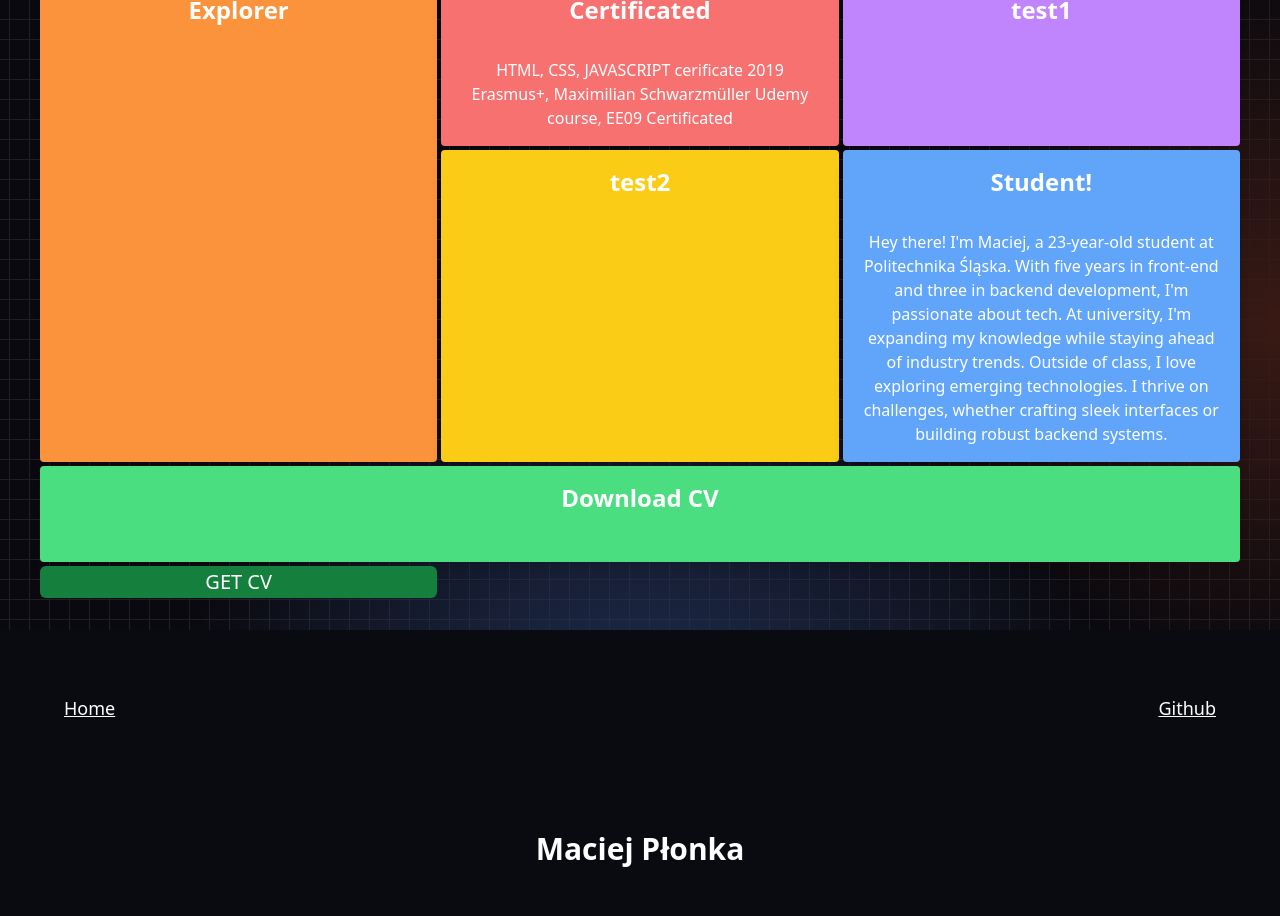
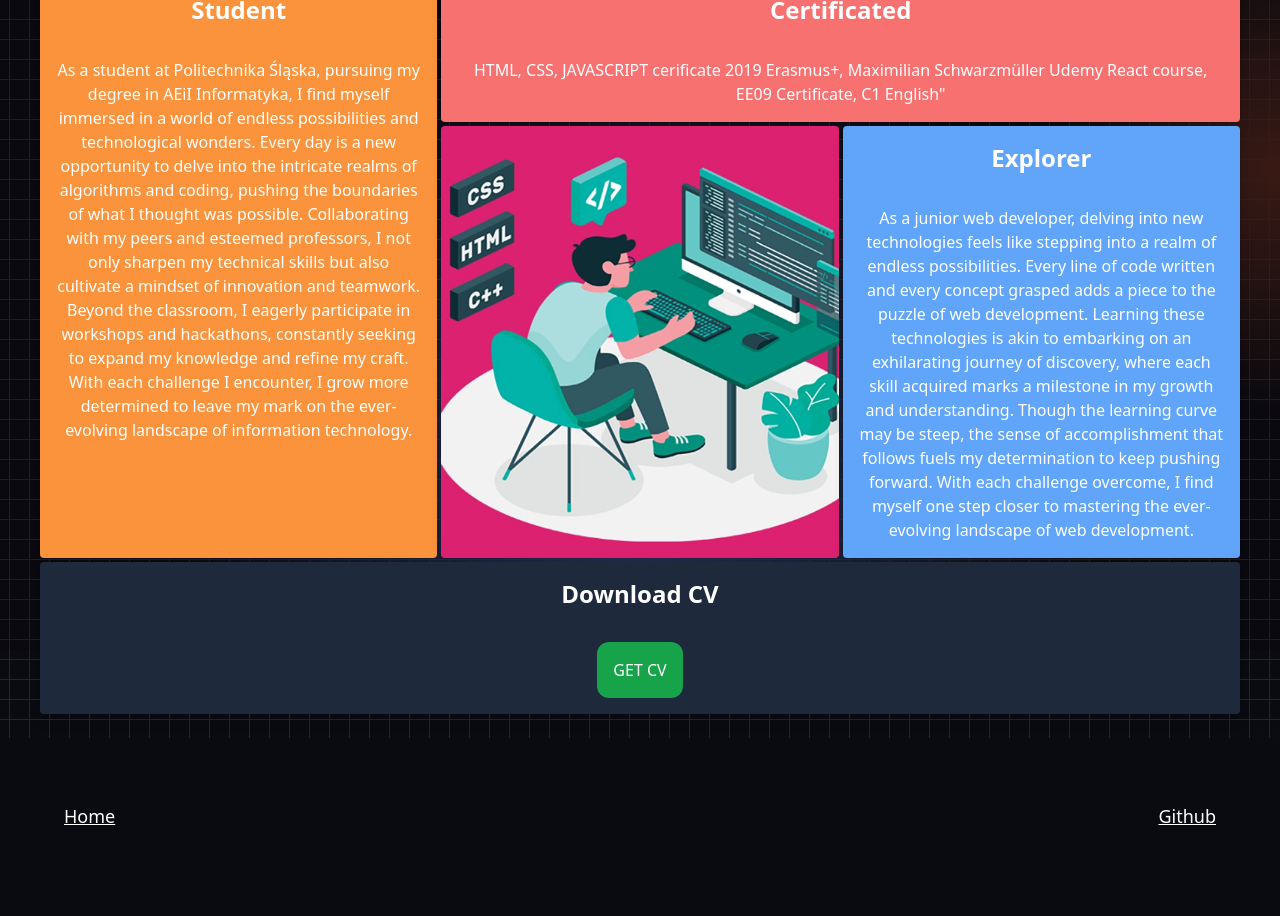
Before and after one commit to plonkamaciej/Astro, an Astro site: page /about in a window 1280 px wide. Shown: the part 150-1066 px from the top of the page. Built offline with nearby package versions, Linux system fonts and the light colour scheme; Astro itself is replaced by a stand-in of ours.

Commit message:
add size screens to layouts fill about me with content add cv

```diff
--- a/src/components/Section.astro
+++ b/src/components/Section.astro
@@ -4,15 +4,15 @@ import type { AnyZodObject } from 'astro/zod';
 interface Props{
     title?: String;
     bg: String;
-    body?: any
+    pclass?: String;
 
 }
 
-const { title, bg, body } = Astro.props;
+const { title, bg, pclass } = Astro.props;
 
 ---
 
 <div class={`shadow-lg ${bg} rounded w-auto h-auto text-white text-center`}>
 <h1 class=" p-4 font-extrabold text-2xl">{title}</h1>
-<p class=" p-4 font-medium text-base text-pretty">{body}</p>
+<p class={` ${pclass} p-4 font-medium text-base text-pretty`}><slot/></p>
 </div>
--- a/src/components/get.astro
+++ b/src/components/get.astro
@@ -7,6 +7,5 @@ interface Props {
 const { href, title} = Astro.props;
 ---
 
-<button class=" rounded-md bg-green-700 text-white hover:bg-green-500">
- <a href={href}>{title}</a>
-</button>
+
+ <a href={href}><button class="p-4 rounded-xl bg-green-600 text-white hover:bg-green-700">{title}</button></a>
--- a/src/layouts/Layout.astro
+++ b/src/layouts/Layout.astro
@@ -24,9 +24,9 @@ const { title, next, placeholder } = Astro.props;
     <title>{title}</title>
 </head>
 
-<body>
+<body class="h-full">
     <slot/>
-</body>
+</body >
 
     <footer class="bg-[#0a0a11] w-full text-white flex flex-col justify-center">
         <div class="w-full flex justify-between">
@@ -58,13 +58,11 @@ const { title, next, placeholder } = Astro.props;
 		background-image:
 		radial-gradient(closest-corner circle at 50% 80%, rgb(42, 63, 112) 0%, rgba(0, 0, 0, 0) 70%, transparent),
 		radial-gradient(closest-corner circle at 100% 40%, rgb(69, 31, 24) 0%, rgba(0, 0, 0, 0) 75%, transparent),
-
 		url("/bg-grid.webp");
 		background-repeat: repeat;
-		height: 120vh;
 		box-shadow: inset 100vw 0 0 0 rgba(11, 6, 6, 0.2);
 		scroll-behavior: smooth;
-
+		height: 100%;
 
 	}
 	code {
@@ -94,23 +92,40 @@ const { title, next, placeholder } = Astro.props;
 
 }
 
-@media screen and (min-width: 800px) {
-
+@media screen and (min-width: 1921px) {
         footer {
-			position: relative;
-			height: 50vh;
+          position: fixed;
+		  bottom: 0;
+		  height: 30vh;
+        }
       }
 
-		body {
+      @media screen and (min-width: 800px) and (max-width: 1920px) {
+        footer {
+          position: fixed;
+		  bottom: 0;
+          height: 40vh;
+        }
+		html {
           height: 100%;
         }
       }
 
+	  @media screen and (min-width: 601px) and (max-width: 799px) {
+        footer {
+          position: relative;
+		  bottom: 0;
+          height: 40vh;
+        }
+		html {
+          height: 100%;
+        }
+      }
 
-@media only screen and (max-width: 600px) { /* Example breakpoint for smartphones */
+      @media only screen and (max-width: 600px) {
+        /* Example breakpoint for smartphones */
         html {
           height: auto; /* Remove fixed height */
-			width: 100%;
           overflow-x: hidden;
         }
         body {
@@ -121,5 +136,4 @@ const { title, next, placeholder } = Astro.props;
           height: 50vh;
         }
       }
-
 </style>
--- a/src/layouts/Layout2.astro
+++ b/src/layouts/Layout2.astro
@@ -1,5 +1,5 @@
 ---
-import  SpeedInsights  from "@vercel/speed-insights/astro"
+import SpeedInsights from "@vercel/speed-insights/astro";
 
 interface Props {
   title: string;
@@ -7,39 +7,34 @@ interface Props {
   placeholder?: string;
 }
 
-
 const { title, next, placeholder } = Astro.props;
 ---
 
 <!doctype html>
 <html lang="en">
-
   <head>
-	<SpeedInsights/>
+    <SpeedInsights />
     <meta charset="UTF-8" />
     <meta name="description" content="Astro description" />
-    <meta name="viewport" content="width=device-width, initial-scale=1" /> <!-- Added initial-scale -->
+    <meta name="viewport" content="width=device-width, initial-scale=1" />
+    <!-- Added initial-scale -->
     <link rel="icon" type="image/svg+xml" href="/favicon.svg" />
     <meta name="generator" content={Astro.generator} />
     <title>{title}</title>
   </head>
 
-<body>
-    <slot/>
-</body>
-
+  <body class="g-full">
+    <slot />
     <footer class="bg-[#0a0a11] w-full text-white flex flex-col justify-center">
       <div class="w-full flex justify-between p-4">
-			<a class='p-12 text-lg underline' href="/">Home</a>
-			<a class='p-12 text-lg underline' href={next}>{placeholder? placeholder : next}</a>
+        <a class="p-12 text-lg underline" href="/">Home</a>
+        <a class="p-12 text-lg underline" href={next}
+          >{placeholder ? placeholder : next}</a
+        >
       </div>
       <h1 class="text-3xl font-extrabold m-auto">Maciej Płonka</h1>
       <p class="text-xl font-extrabold m-auto">{Astro.generator}</p>
     </footer>
-
-
-</html>
-
     <style is:global>
       :root {
         --accent: 236, 58, 34;
@@ -55,16 +50,23 @@ const { title, next, placeholder } = Astro.props;
       html {
         font-family: system-ui, sans-serif;
         background-color: #0a0a11;
-		background-image:
-		radial-gradient(closest-corner circle at 50% 80%, rgb(42, 63, 112) 0%, rgba(0, 0, 0, 0) 70%, transparent),
-		radial-gradient(closest-corner circle at 100% 40%, rgb(69, 31, 24) 0%, rgba(0, 0, 0, 0) 75%, transparent),
-
+        background-image: radial-gradient(
+            closest-corner circle at 50% 80%,
+            rgb(42, 63, 112) 0%,
+            rgba(0, 0, 0, 0) 70%,
+            transparent
+          ),
+          radial-gradient(
+            closest-corner circle at 100% 40%,
+            rgb(69, 31, 24) 0%,
+            rgba(0, 0, 0, 0) 75%,
+            transparent
+          ),
           url("/bg-grid.webp");
         background-repeat: repeat;
         box-shadow: inset 100vw 0 0 0 rgba(11, 6, 6, 0.2);
         scroll-behavior: smooth;
-
-
+		height: 100%;
       }
       code {
         font-family:
@@ -78,7 +80,6 @@ const { title, next, placeholder } = Astro.props;
           monospace;
       }
 
-
       #overlay {
         position: fixed; /* Sit on top of the page content */
         display: block; /* Hidden by default */
@@ -88,26 +89,48 @@ const { title, next, placeholder } = Astro.props;
         left: 0;
         right: 0;
         bottom: 0;
-  background-color: rgba(0,0,0,0.3); /* Black background with opacity */
+        background-color: rgba(
+          0,
+          0,
+          0,
+          0.3
+        ); /* Black background with opacity */
         z-index: 1; /* Specify a stack order in case you're using a different order for other elements */
-
       }
 
-@media screen and (min-width: 800px) {
 
+@media screen and (min-width: 1921px) {
         footer {
-			margin-top: 2rem;
-			position: relative;
-			height: 50vh;
+          position: fixed;
+		  bottom: 0;
+		  height: 20vh;
+        }
       }
 
-		body {
+      @media screen and (min-width: 800px) and (max-width: 1920px) {
+        footer {
+          position: relative;
+		  bottom: 0;
+          height: 40vh;
+        }
+		html {
           height: 100%;
         }
       }
 
+	  @media screen and (min-width: 601px) and (max-width: 799px) {
+        footer {
+          position: relative;
+		  bottom: 0;
+          height: 40vh;
+        }
+		html {
+          height: 100%;
+        }
+      }
 
-@media only screen and (max-width: 600px) { /* Example breakpoint for smartphones */
+      @media only screen and (max-width: 600px) {
+        /* Example breakpoint for smartphones */
         html {
           height: auto; /* Remove fixed height */
           overflow-x: hidden;
@@ -120,5 +143,6 @@ const { title, next, placeholder } = Astro.props;
           height: 50vh;
         }
       }
-
     </style>
+  </body>
+</html>
--- a/src/pages/about.astro
+++ b/src/pages/about.astro
@@ -2,6 +2,7 @@
 import Layout from "../layouts/Layout2.astro"
 import Card from '../components/Section.astro';
 import GetCV from '../components/get.astro';
+import Image from '../components/Img.astro';
 
 ---
 
@@ -12,20 +13,16 @@ import GetCV from '../components/get.astro';
             About <span class="text-gradient">me</span>
         </h1>
         <div class="grid grid-cols-fluid gap-1 justify-center mb-6">
-          <Card title={"Explorer"} bg={"bg-orange-400 row-span-2"} />
-          <Card title={"Certificated"} bg={"bg-red-400"}
-          body={"HTML, CSS, JAVASCRIPT cerificate 2019 Erasmus+, Maximilian Schwarzmüller Udemy course, EE09 Certificated"}
-          />
-          <Card title={"test1"} bg={"bg-purple-400"} />
-          <Card title={"test2"} bg={"bg-yellow-400"} />
-          <Card title={"Student!"}
-          body={
-          "Hey there! I'm Maciej, a 23-year-old student at Politechnika Śląska. With five years in front-end and three in backend development, I'm passionate about tech. At university, I'm expanding my knowledge while staying ahead of industry trends. Outside of class, I love exploring emerging technologies. I thrive on challenges, whether crafting sleek interfaces or building robust backend systems."
-          }
-          bg={"bg-blue-400"} />
-          <Card title={"Download CV"} bg={"bg-green-400 sm:col-span-2 md:col-span-3"}
-          body={""} />
-          <GetCV title="GET CV" href="/CV.pdf">
+          <Card title={"Student"} bg={"bg-orange-400 row-span-2"} >
+            As a student at Politechnika Śląska, pursuing my degree in AEiI Informatyka, I find myself immersed in a world of endless possibilities and technological wonders. Every day is a new opportunity to delve into the intricate realms of algorithms and coding, pushing the boundaries of what I thought was possible. Collaborating with my peers and esteemed professors, I not only sharpen my technical skills but also cultivate a mindset of innovation and teamwork. Beyond the classroom, I eagerly participate in workshops and hackathons, constantly seeking to expand my knowledge and refine my craft. With each challenge I encounter, I grow more determined to leave my mark on the ever-evolving landscape of information technology.
+        </Card>
+          <Card title={"Certificated"} bg={"bg-red-400 md:col-span-2 sm:col-span-1"}>HTML, CSS, JAVASCRIPT cerificate 2019 Erasmus+, Maximilian Schwarzmüller Udemy React course, EE09 Certificate, C1 English"</Card>
+
+          <Card  bg="bg-yellow-400 bg-[url('/about_me.webp')] bg-cover"></Card>
+          <Card title={"Explorer"} bg={"bg-blue-400"}>
+
+            As a junior web developer, delving into new technologies feels like stepping into a realm of endless possibilities. Every line of code written and every concept grasped adds a piece to the puzzle of web development. Learning these technologies is akin to embarking on an exhilarating journey of discovery, where each skill acquired marks a milestone in my growth and understanding. Though the learning curve may be steep, the sense of accomplishment that follows fuels my determination to keep pushing forward. With each challenge overcome, I find myself one step closer to mastering the ever-evolving landscape of web development.          </Card>
+          <Card title={"Download CV"} bg={"bg-slate-800 sm:col-span-2 md:col-span-3  sm:col-span-1"}><GetCV title="GET CV" href="/CV.pdf"/></Card>
 
         </div>
     </main>
--- a/src/pages/index.astro
+++ b/src/pages/index.astro
@@ -19,7 +19,7 @@ import Card from '../components/Card.astro';
 			<Card
 				href="/showcase/"
 				title="Showcase"
-				body="Showcase of my recent projects."
+				body="Showcase of my recent projects. 🔥"
 			/>
 			<Card
 				href="/technology/"
@@ -29,12 +29,17 @@ import Card from '../components/Card.astro';
 			<Card
 				href="/learning/"
 				title="Learning"
-				body="What im learning right now ❤️"
+				body="What im learning right now 📈"
 			/>
 			<Card
 				href="/about/"
 				title="About me"
-				body="See more"
+				body="Get to know me better 🙋‍♂️"
+			/>
+			<Card
+				href="/CV.pdf"
+				title="See CV"
+				body="click to see PDF file with my CV 🚀"
 			/>
 
 		</ul>
```
Also changed, not shown: public/about_me.webp (added), public/front-end-developer.jpg (added), 1 other file. Lines whose indentation alone changed are shown as unchanged.
